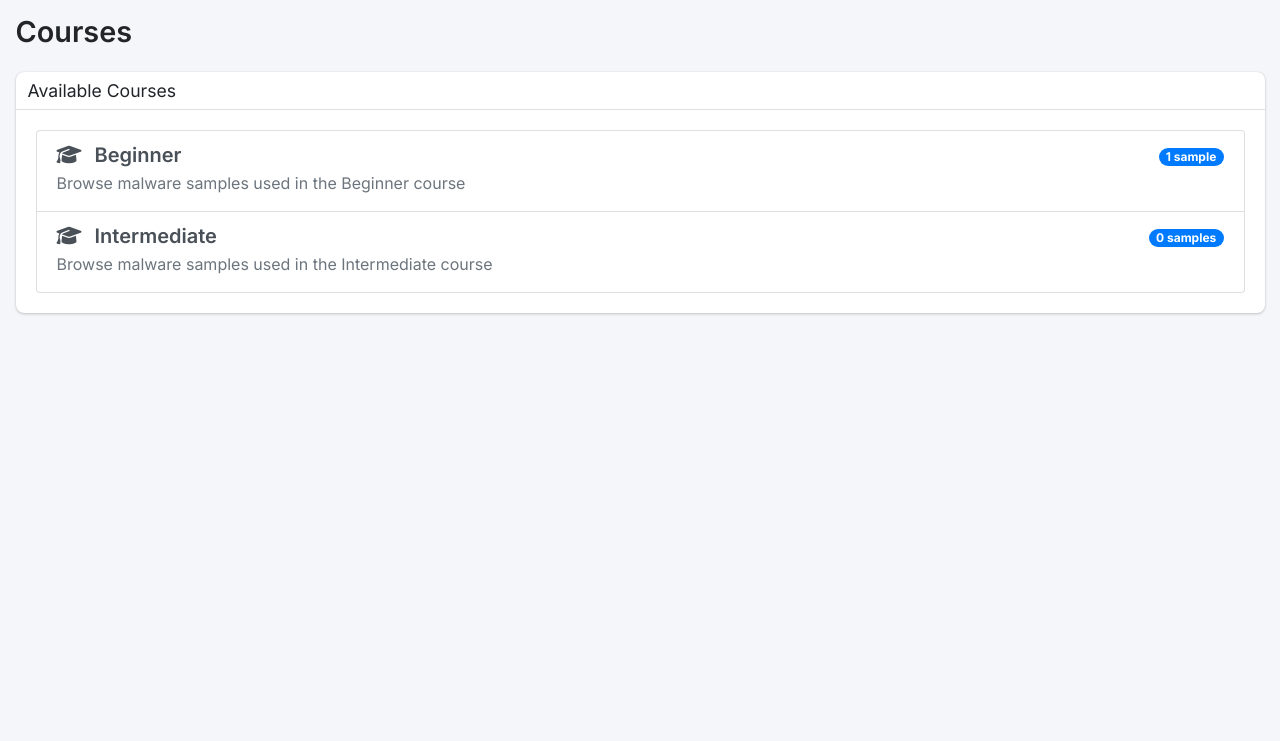
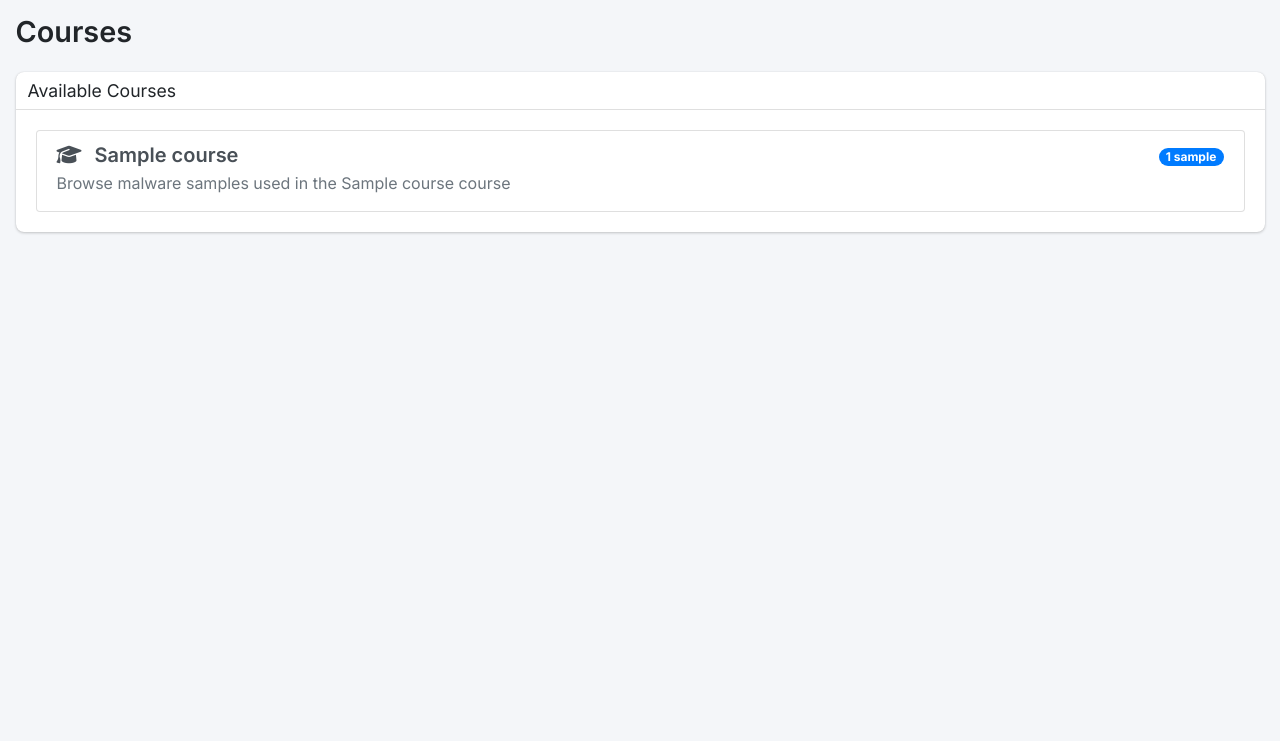
Before and after one commit to struppigel/samplepedia, a Django app: page /courses/ in a window 1280 px wide. Shown: the part 59-800 px from the top of the page. Run offline with Django 5.2, Linux system fonts and the light colour scheme; tables that the repository leaves empty hold one stand-in row (values such as "Sample post"); parts of the project's set-up code (start-up, migrations or seed data) failed here and were passed over; some libraries are stand-ins or nearby versions.

Commit message:
CourseName to Course migration

```diff
--- a/sampledb/samples/models.py
+++ b/sampledb/samples/models.py
@@ -14,9 +14,26 @@ class Difficulty(models.TextChoices):
     EXPERT = "expert", "Expert"
 
 
-class CourseName(models.TextChoices):
-    BEGINNER = "beginner", "Beginner"
-    INTERMEDIATE = "intermediate", "Intermediate"
+class Course(models.Model):
+    name = models.CharField(
+        max_length=200,
+        unique=True,
+        verbose_name="Course name"
+    )
+
+    url = models.URLField(
+        max_length=500,
+        blank=True,
+        verbose_name="Course URL"
+    )
+
+    image = CloudinaryField('course_image', blank=True, null=True)
+
+    class Meta:
+        ordering = ['name']
+
+    def __str__(self):
+        return self.name
 
 
 class TaggedTools(TaggedItemBase):
@@ -24,10 +41,11 @@ class TaggedTools(TaggedItemBase):
 
 
 class CourseReference(models.Model):
-    course_name = models.CharField(
-        max_length=20,
-        choices=CourseName.choices,
-        verbose_name="Course name"
+    course = models.ForeignKey(
+        Course,
+        on_delete=models.CASCADE,
+        related_name='references',
+        verbose_name="Course"
     )
 
     section = models.IntegerField(
@@ -46,11 +64,11 @@ class CourseReference(models.Model):
     )
 
     class Meta:
-        ordering = ['course_name', 'section', 'lecture_number']
-        unique_together = ['course_name', 'section', 'lecture_number']
+        ordering = ['course__name', 'section', 'lecture_number']
+        unique_together = ['course', 'section', 'lecture_number']
 
     def __str__(self):
-        return f"{self.get_course_name_display()} - Section {self.section} Lecture {self.lecture_number}: {self.lecture_title[:50]}"
+        return f"{self.course.name} - Section {self.section} Lecture {self.lecture_number}: {self.lecture_title[:50]}"
 
 class Sample(models.Model):
     sha256 = models.CharField(
--- a/sampledb/samples/templates/samples/course_list.html
+++ b/sampledb/samples/templates/samples/course_list.html
@@ -25,7 +25,7 @@
             {% if courses %}
               <div class="list-group">
                 {% for course in courses %}
-                  <a href="{% url 'course_samples' course.code %}" class="list-group-item list-group-item-action">
+                  <a href="{% url 'course_samples' course.id %}" class="list-group-item list-group-item-action">
                     <div class="d-flex w-100 justify-content-between align-items-center">
                       <h5 class="mb-1">
                         <i class="fas fa-graduation-cap mr-2"></i>
--- a/sampledb/samples/urls.py
+++ b/sampledb/samples/urls.py
@@ -4,7 +4,7 @@ from . import views
 urlpatterns = [
     path("", views.sample_list, name="sample_list"),
     path("courses/", views.course_list, name="course_list"),
-    path("courses/<str:course_name>/", views.course_samples, name="course_samples"),
+    path("courses/<int:course_id>/", views.course_samples, name="course_samples"),
     path("sample/<str:sha256>/", views.sample_detail, name="sample_detail"),
     path("sample/<str:sha256>/like/", views.toggle_like, name="toggle_like"),
 ]
--- a/sampledb/samples/views.py
+++ b/sampledb/samples/views.py
@@ -1,7 +1,7 @@
 from django.shortcuts import render, get_object_or_404, redirect
 from django.http import JsonResponse
 from django.contrib.auth.decorators import login_required
-from .models import Sample, Difficulty, CourseName, CourseReference
+from .models import Sample, Difficulty, Course, CourseReference
 from django.core.paginator import Paginator
 from django.db.models.functions import Lower
 from django.db.models import Count, Case, When, IntegerField
@@ -143,37 +143,24 @@ def toggle_like(request, sha256):
 
 def course_list(request):
     """Display list of available courses"""
-    courses = []
-    for course_code, course_name in CourseName.choices:
-        # Count samples that have at least one reference to this course
-        sample_count = Sample.objects.filter(
-            course_references__course_name=course_code
-        ).distinct().count()
-
-        courses.append({
-            'code': course_code,
-            'name': course_name,
-            'sample_count': sample_count
-        })
+    courses = Course.objects.annotate(
+        sample_count=Count('references__samples', distinct=True)
+    ).order_by('name')
 
     return render(request, "samples/course_list.html", {
         "courses": courses,
     })
 
 
-def course_samples(request, course_name):
+def course_samples(request, course_id):
     """Display samples for a specific course, sorted by section number"""
-    # Validate course name
-    if course_name not in dict(CourseName.choices):
-        return redirect('course_list')
-
-    # Get the display name for the course
-    course_display_name = dict(CourseName.choices)[course_name]
+    # Get the course or 404
+    course = get_object_or_404(Course, id=course_id)
 
     # Get all samples that have references to this course
     # We need to get distinct samples and annotate with the minimum section number
     samples = Sample.objects.filter(
-        course_references__course_name=course_name
+        course_references__course=course
     ).prefetch_related('course_references').distinct()
 
     # Build a list with samples and their course references
@@ -181,7 +168,7 @@ def course_samples(request, course_name):
     for sample in samples:
         # Get all course references for this sample in this course
         refs = sample.course_references.filter(
-            course_name=course_name
+            course=course
         ).order_by('section')
 
         for ref in refs:
@@ -203,8 +190,7 @@ def course_samples(request, course_name):
         )
 
     return render(request, "samples/course_samples.html", {
-        "course_name": course_name,
-        "course_display_name": course_display_name,
+        "course": course,
         "sample_data": sample_data,
         "user_favorited_ids": user_favorited_ids,
     })
```
Also changed, not shown: sampledb/samples/admin.py (+12 -5 lines), sampledb/samples/migrations/0002_course_alter_coursereference_options_and_more.py (added).
